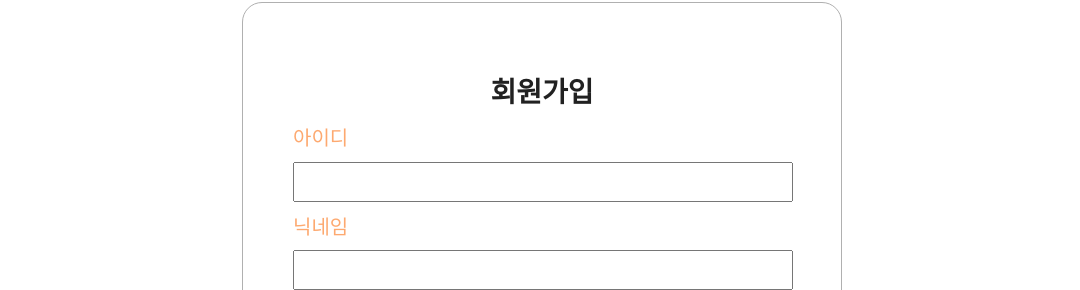
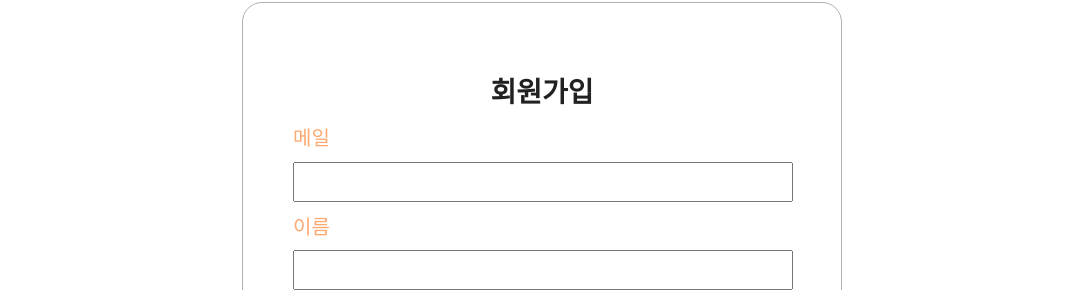
Before and after one commit to Back-to-Beginner/client, a React (Create React App) app: page /signup in a window 1280 px wide. Shown: the part 148-438 px from the top of the page, without its empty margins (98-1178 px from the left). Built offline with nearby package versions, Linux system fonts and the light colour scheme.

Commit message:
Update Signup.js

```diff
--- a/src/pages/Signup.js
+++ b/src/pages/Signup.js
@@ -3,17 +3,21 @@ import styled from "styled-components";
 import { history } from "../redux/configureStore";
 import { actionCreators as userActions } from "../redux/modules/user";
 import { useDispatch } from "react-redux";
+import axios from "axios";
 const Signup = (props) => {
   const dispatch = useDispatch();
   const [id, setId] = React.useState("");
   const [pwd, setPwd] = React.useState("");
+  const [birth, setBirth] = React.useState("");
+  const [add, setAdd] = React.useState("");
   const [user_name, setUserName] = React.useState("");
+
   const signup = () => {
     if (id === "" || pwd === "" || user_name === "") {
       window.alert("아이디, 비밀번호가 공란입니다.");
       return;
     }
-    console.log(id, pwd, user_name);
+    console.log(id, pwd, user_name, birth, add);
     dispatch(userActions.signupDB(id, pwd, user_name));
     console.log("test 로그인  완료");
   };
@@ -21,13 +25,13 @@ const Signup = (props) => {
     <React.Fragment>
       <Div>
         <h1 align='center'> 회원가입</h1>
-        <P>아이디</P>
+        <P>메일</P>
         <Input
           onChange={(e) => {
             setId(e.target.value);
           }}
         ></Input>
-        <P>닉네임</P>
+        <P>이름</P>
         <Input
           onChange={(e) => {
             setUserName(e.target.value);
@@ -42,13 +46,13 @@ const Signup = (props) => {
         <P>생년월일</P>
         <Input
           onChange={(e) => {
-            setPwd(e.target.value);
+            setBirth(e.target.value);
           }}
         ></Input>
         <P>주소</P>
         <Input
           onChange={(e) => {
-            setPwd(e.target.value);
+            setAdd(e.target.value);
           }}
         ></Input>
 
@@ -62,6 +66,7 @@ const Signup = (props) => {
           <Button onClick={signup}>회원가입하기</Button>
           <Button
             onClick={() => {
+
               history.push("/login");
             }}
           >
```
